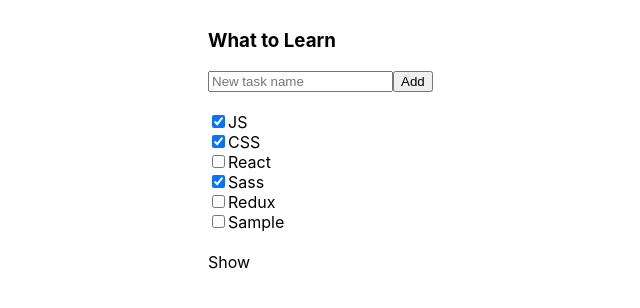
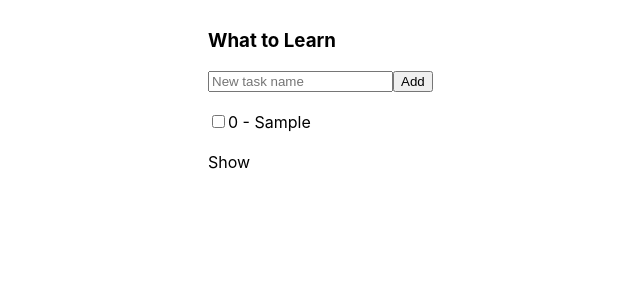
Before and after one commit to Tatiana-256/To-do-list, a React (Create React App) app: page / in a window 1280 px wide. Both pictures are taken after typing "Sample" into the empty fields and a click on the button "Add". Shown: the top 308 px of the page, without its empty margins (192-832 px from the left). Built offline with nearby package versions, Linux system fonts and the light colour scheme.

Commit message:
Add localStorage. Ability to change added tasks.

```diff
--- a/package.json
+++ b/package.json
@@ -8,6 +8,7 @@
     "@testing-library/user-event": "^7.1.2",
     "react": "^16.13.0",
     "react-dom": "^16.13.0",
+    "react-router-dom": "^5.1.2",
     "react-scripts": "3.4.0"
   },
   "scripts": {
--- a/src/App.js
+++ b/src/App.js
@@ -11,40 +11,84 @@ class App extends React.Component {
 
     }
 
+    componentDidMount() {
+        this.restoreState()
+    }
+
     state = {
-        tasks: [
-            {title: "JS", isDone: true, priority: 'low'},
-            {title: "CSS", isDone: true, priority: 'low'},
-            {title: "React", isDone: false, priority: 'low'},
-            {title: 'Sass', isDone: true, priority: 'low'},
-            {title: 'Redux', isDone: false, priority: 'low'}
-        ],
-        filterValue: "All"
-        // isHidden: false
+        tasks: [],
+        filterValue: "All",
+
+    }
+
+    nextTaskId = 0
+
+    saveState = () => {
+        localStorage.setItem('our-state', JSON.stringify(this.state))
+    }
+
+    restoreState = () => {
+        let state = {
+            task: [],
+            filterValue: "All"
+        }
+        let stateAsString = localStorage.getItem('our-state')
+        if (stateAsString) {
+            state = JSON.parse(stateAsString)
+        }
+        this.setState(state, () => {
+            this.state.tasks.forEach(task => {
+                if (task.id >= this.nextTaskId) {
+                    this.nextTaskId = task.id + 1
+                }
+            })
+        })
     }
 
     onAddTaskClick = (newText) => {
         let newTask = {
-            title: newText, isDone: false, priority: 'low'
+            id: this.nextTaskId,
+            title: newText,
+            isDone: false,
+            priority: 'low'
         }
+        this.nextTaskId++
         let newTasks = [...this.state.tasks, newTask]
-        this.setState({tasks: newTasks})
+        this.setState({tasks: newTasks}, () => {
+            this.saveState()
+        })
+
     }
 
     changeFilter = (newFilterValue) => {
-        this.setState({filterValue: newFilterValue})
+        this.setState({filterValue: newFilterValue}, () => {
+            this.saveState()
+        })
     }
 
-    changeStatus = (task, isDone) => {
+    changeStatus = (taskId, isDone) => {
+        this.changeTask(taskId, {isDone: isDone})
+    }
+
+    changeTitle = (taskId, title) => {
+        this.changeTask(taskId, {title: title})
+    }
+
+    changeTask = (taskId, obj) => {
         let newTasks = this.state.tasks.map(t => {
-            if (t != task) {
-                return t
-            } else {
-                return {...t, isDone: isDone}
+                if (t.id != taskId) {
+                    return t
+                } else {
+                    return {...t, ...obj}
+                }
             }
+        )
+        this.setState({tasks: newTasks}, () => {
+            this.saveState()
         })
-        this.setState({tasks: newTasks})
     }
+
+
     render = () => {
 
         return (
@@ -52,6 +96,7 @@ class App extends React.Component {
                 <div className="todoList">
                     <TodoListHeader onAddTaskClick={this.onAddTaskClick}/>
                     <TodoListTasks
+                        changeTitle={this.changeTitle}
                         changeStatus={this.changeStatus}
                         tasks={this.state.tasks.filter(t => {
                             if (this.state.filterValue === 'All') {
--- a/src/components/TodoListHeader.jsx
+++ b/src/components/TodoListHeader.jsx
@@ -41,10 +41,11 @@ class TodoListHeader extends React.Component {
                 <div className="todoList-newTaskForm">
                     <input value={this.state.title} onChange={this.onTitleChange}
                            type="text"
+                           onKeyPress={this.onKeyPress}
                            placeholder="New task name"
                            className={this.state.error ? 'error' : ''}
                     />
-                    <button onClick={this.onAddTaskClick}>Add</button>
+                    <button onClick={this.onAddTaskClick} >Add</button>
                 </div>
             </div>
         );
--- a/src/components/TodoListTask.jsx
+++ b/src/components/TodoListTask.jsx
@@ -2,8 +2,25 @@ import React from 'react';
 
 class TodoListTask extends React.Component {
 
+    state = {
+        editMode: false
+    }
+
+    activateEditMode = () => {
+        this.setState({editMode: true})
+    }
+
+    deActivateEditMode = () => {
+        this.setState({editMode: false})
+    }
+
+
     onIsDoneChanges = (e) => {
-        this.props.changeStatus(this.props.task, e.currentTarget.checked)
+        this.props.changeStatus(this.props.task.id, e.currentTarget.checked)
+    }
+
+    onTitleChanged =(e)=>{
+        this.props.changeTitle(this.props.task.id, e.currentTarget.value)
     }
 
     render() {
@@ -14,7 +31,15 @@ class TodoListTask extends React.Component {
                     <input
                         onChange={this.onIsDoneChanges}
                         type="checkbox" checked={this.props.task.isDone}/>
-                    <span>{this.props.task.title}</span>
+
+                    {this.state.editMode ?
+                        <input onBlur={this.deActivateEditMode}
+                               onChange={this.onTitleChanged}
+                               autoFocus={true}
+                               value={this.props.task.title}/> :
+                        <span onClick={this.activateEditMode}>
+                            {this.props.task.id} - {this.props.task.title}
+                        </span>}
                 </div>
             </div>
         </div>
--- a/src/components/TodoListTasks.jsx
+++ b/src/components/TodoListTasks.jsx
@@ -5,6 +5,7 @@ class TodoListTasks extends React.Component {
     render() {
         let taskElements = this.props.tasks.map(task => {
             return <TodoListTask
+                changeTitle ={this.props.changeTitle}
                 changeStatus={this.props.changeStatus}
                 task={task}
             />
```
Also changed, not shown: 1 other file (tests, documents, lock files or other folders).
